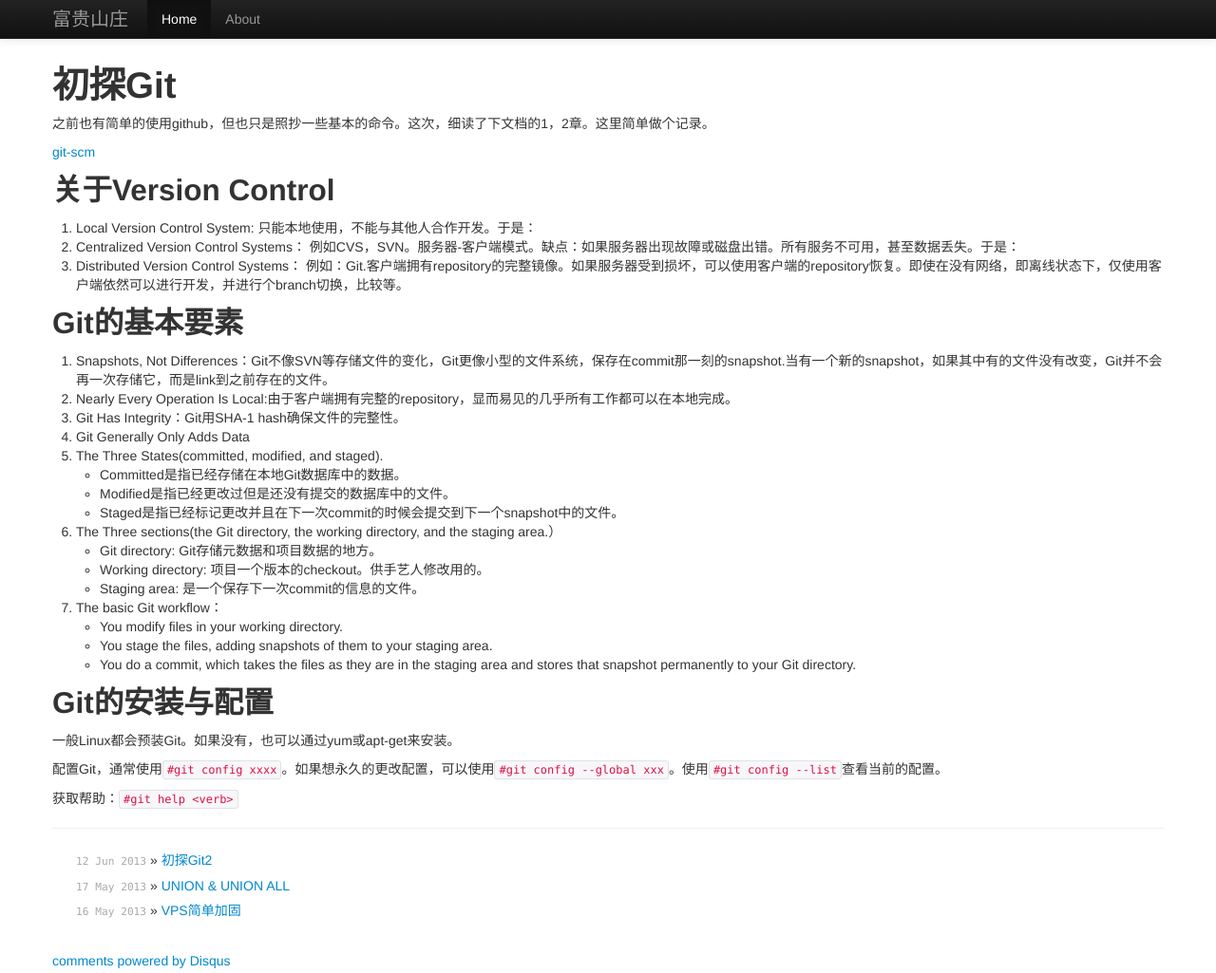
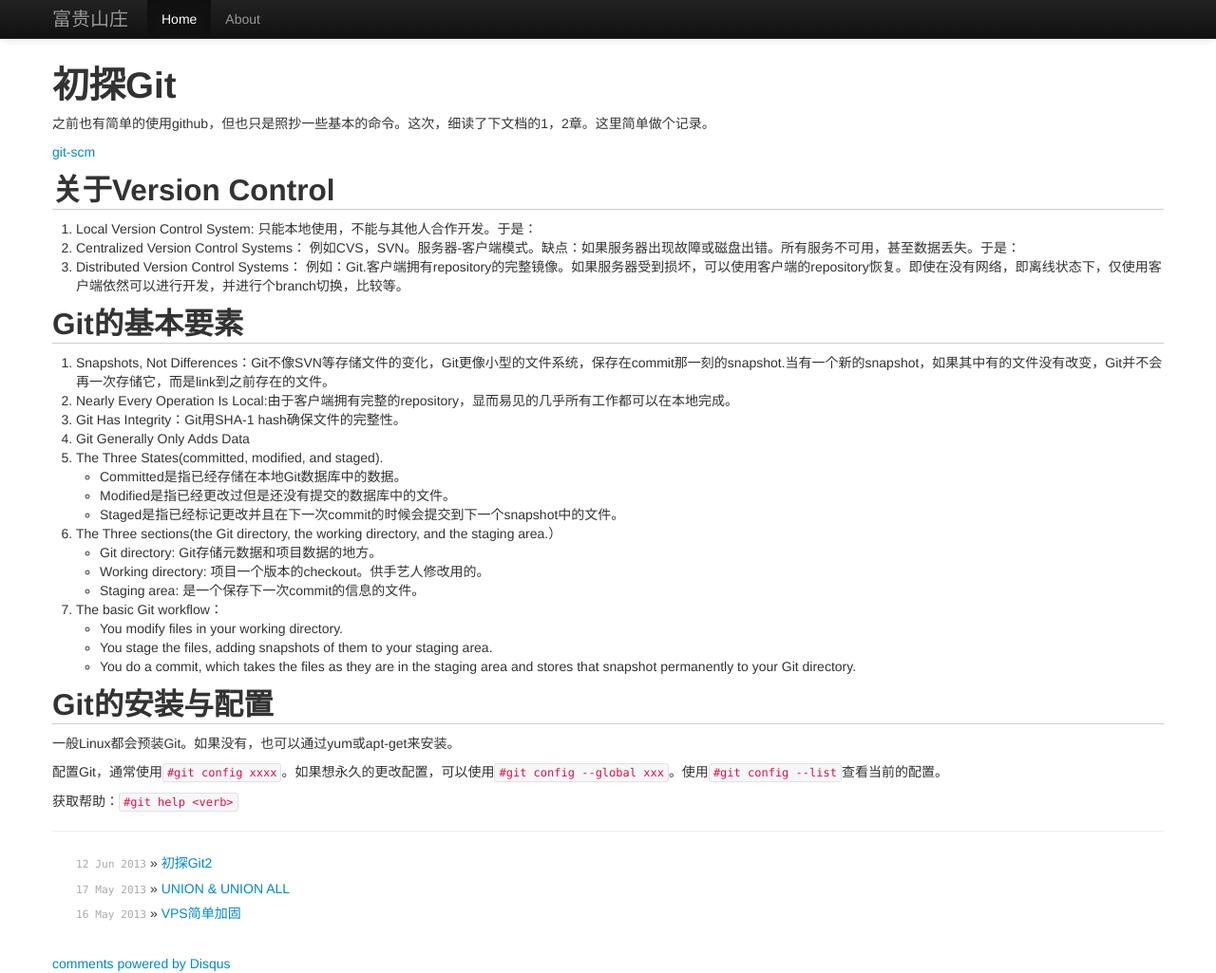
Before and after one commit to maydayuiui/maydayuiui.github.com, a Jekyll site: the page built from _posts/2013-06-10-intogit.md, in a window 1280 px wide and 1025 px high. Shown: the whole window at 95% size. Built offline with Jekyll 4.4.1, drawn with Linux system fonts in a browser that asks for light colours; Markdown is read by kramdown in place of the engine named in the settings; comment, search, counter and statistics services are not loaded.

Commit message:
Update screen.css

```diff
--- a/css/screen.css
+++ b/css/screen.css
@@ -18,3 +18,7 @@ ul.posts {
     font-family: Monaco, "Courier New", monospace;
     font-size: 80%;
   }
+
+h2 {
+  border-bottom: 1px solid #ccc;
+}
```
